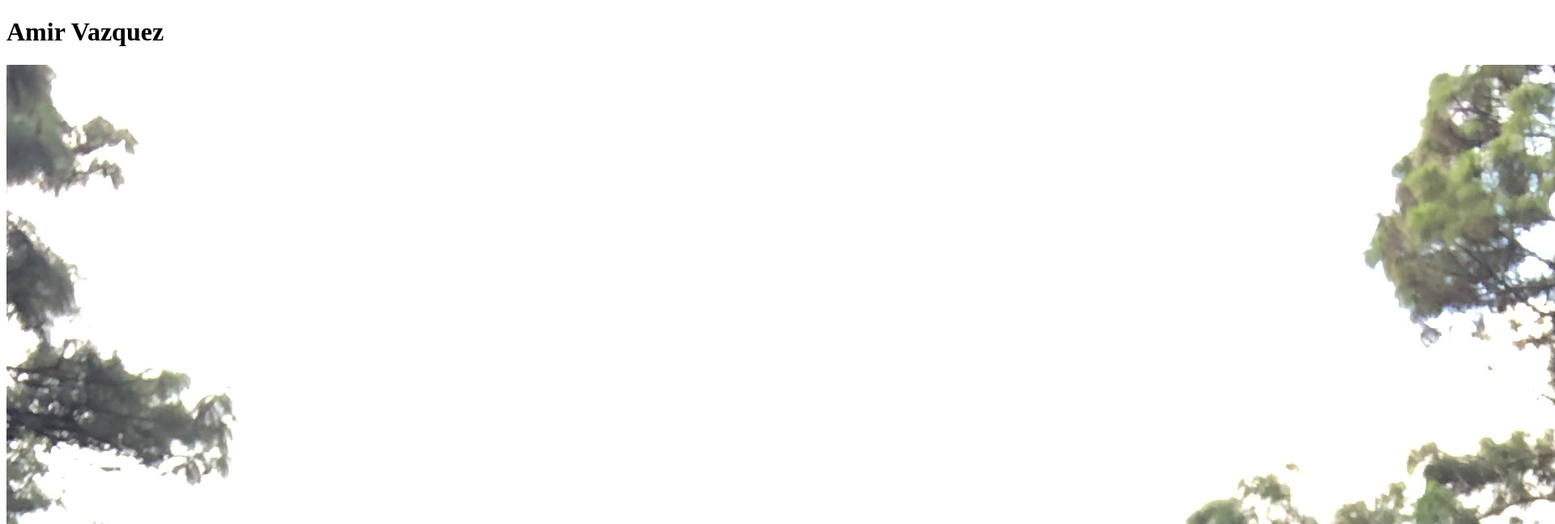
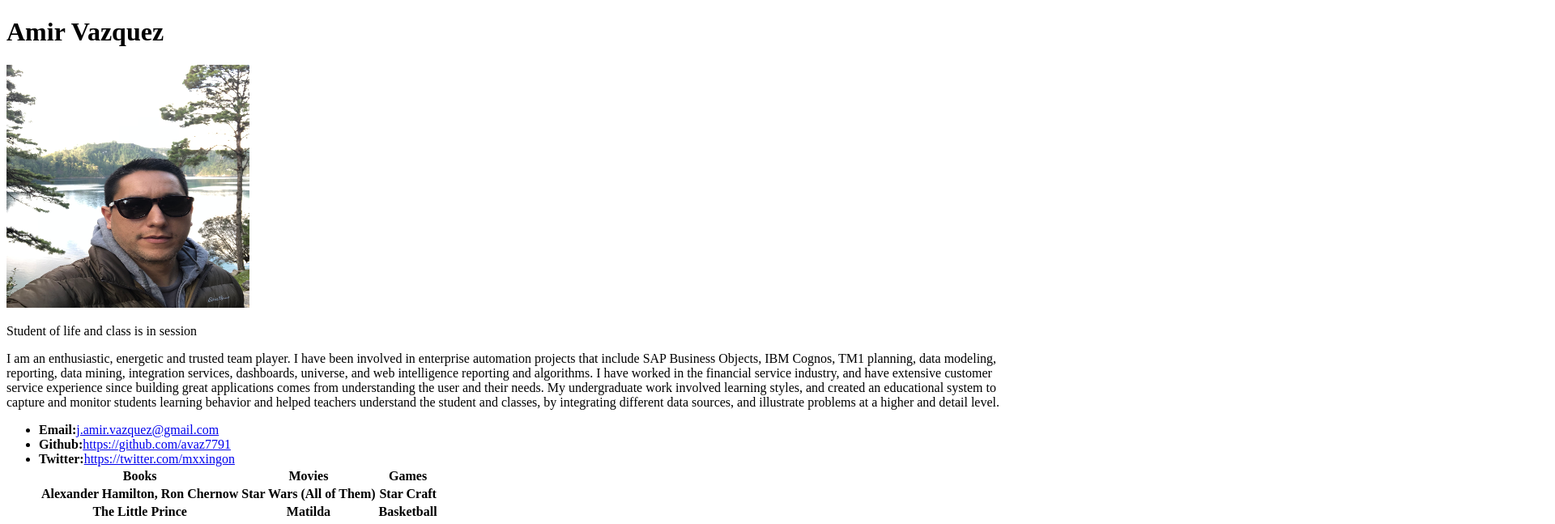
Before and after one commit to avaz7791/avaz7791.github.io, a plain HTML site: page index.html in a window 1280 px wide. Shown: the top 647 px of the page at 81% size, 1920 px wide, since content can reach past the window. Drawn offline with Linux system fonts and the light colour scheme.

Commit message:
Update index.html

```diff
--- a/index.html
+++ b/index.html
@@ -9,7 +9,8 @@
 <body>
 <h1> Amir Vazquez</h1>
 
-<img src = "https://github.com/avaz7791/avaz7791.github.io/blob/main/Images/JungleAmir.jpg" alt ="Amir">
+
+<img src="https://github.com/avaz7791/avaz7791.github.io/blob/main/Images/JungleAmir.jpg" alt="Amir in Jungle" width="300" height="300">
 
 <p>Student of life and class is in session</p>
 <p>I am an enthusiastic, energetic and trusted team player. I have been involved in enterprise automation projects that include SAP Business Objects, IBM Cognos, TM1 planning, data modeling, reporting, data mining, integration services, dashboards, universe, and web intelligence reporting and algorithms.
```
